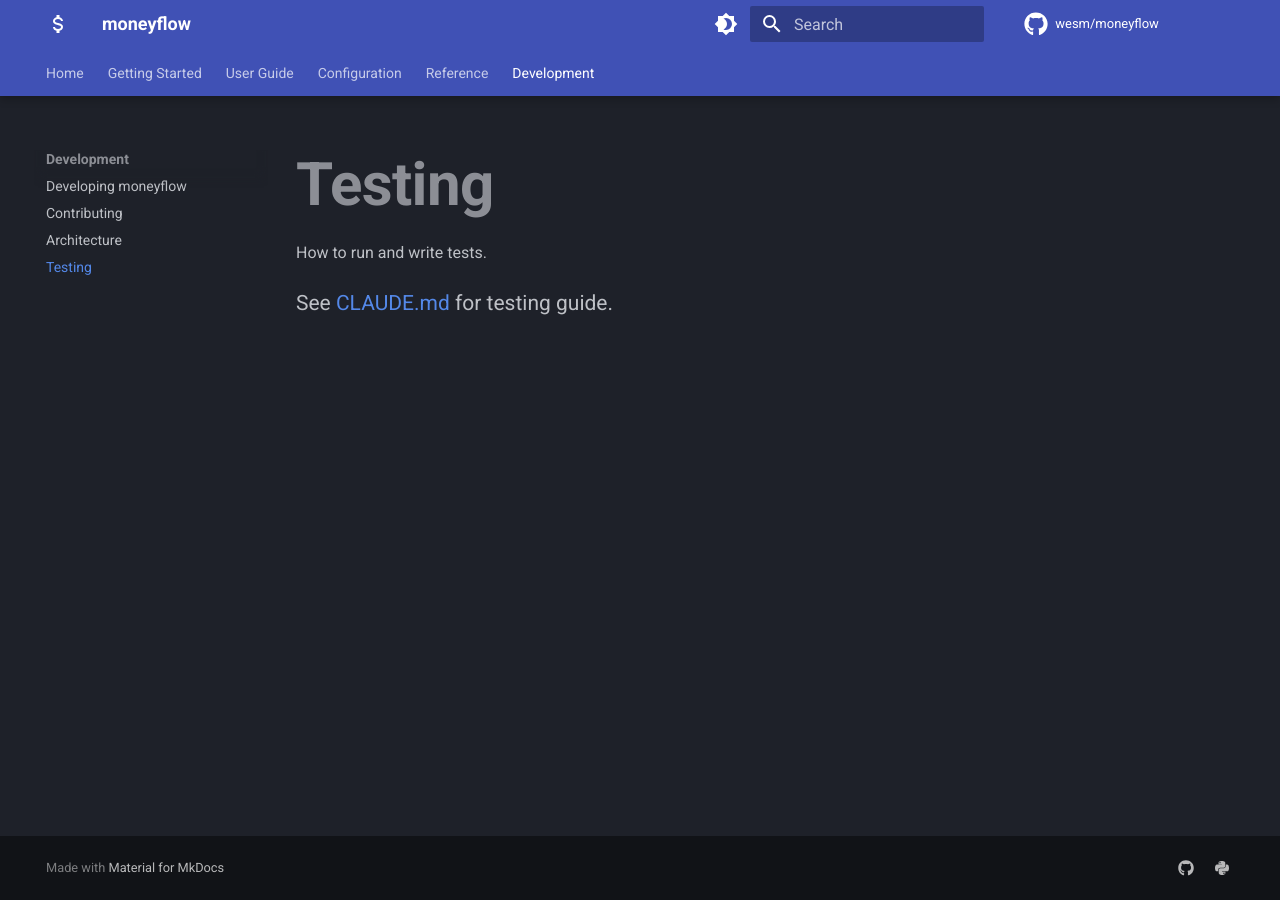
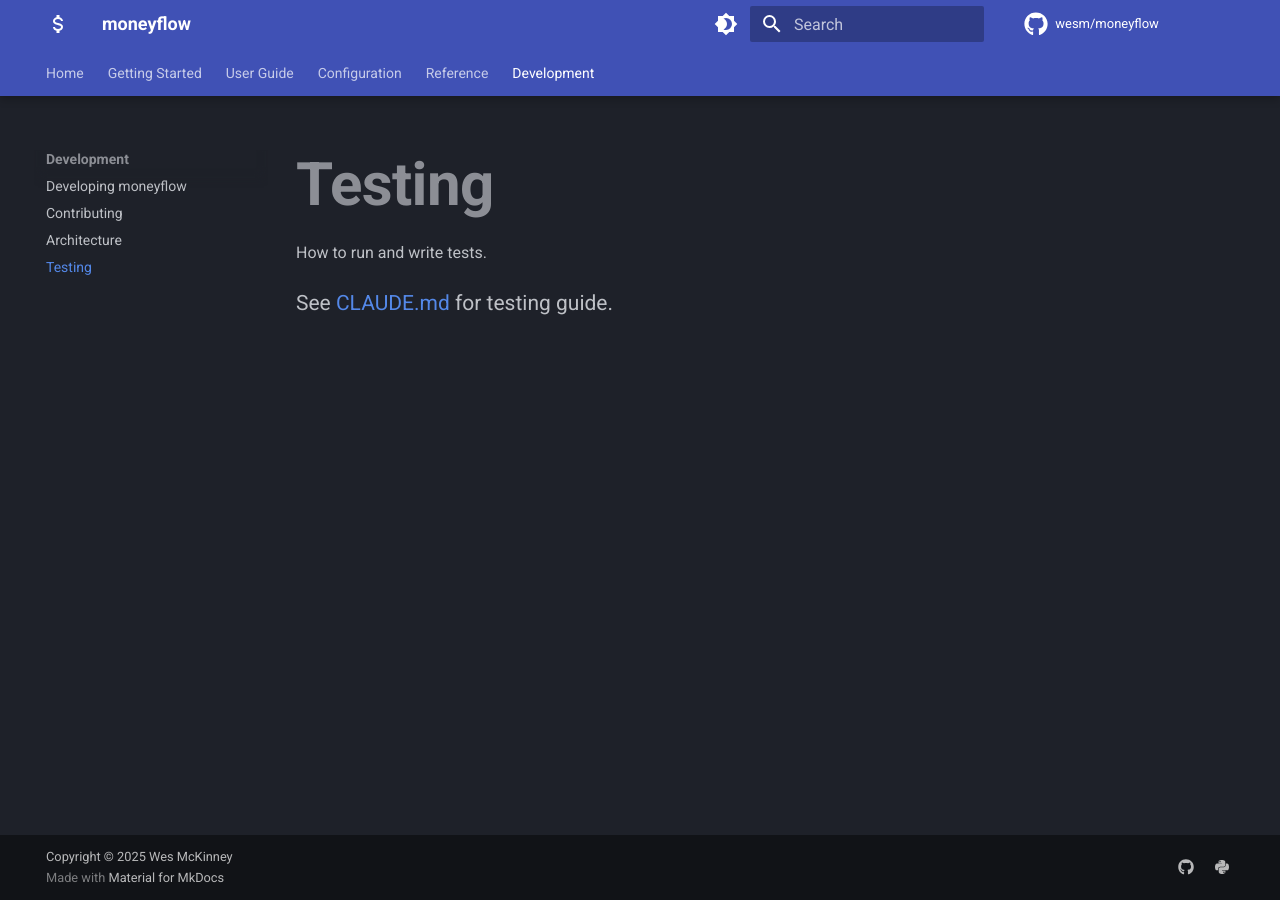
Before and after one commit to LeonB28/moneyflow, an MkDocs documentation site: the page built from docs/development/testing.md, in a window 1280 px wide. Built offline with MkDocs 1.6.1 and Material for MkDocs 9.7.7, drawn with Linux system fonts in a browser that asks for light colours; comment, search, counter and statistics services are not loaded.

Commit message:
docs: Add copyright footer and version display to documentation
**Copyright:**
- Added "Copyright © 2025 Wes McKinney" to mkdocs.yml
- Material theme will display this in the footer of all documentation pages

**Version Display:**
- Added version: "0.3.2" to extra section in mkdocs.yml
- Material theme displays version in the documentation UI
- Version can be referenced in markdown with {{ version }} if needed

**bump-version.sh Update:**
- Now updates mkdocs.yml version when bumping
- Keeps documentation version in sync with package version
- Stages mkdocs.yml in the version bump commit

This ensures:
- All documentation pages show copyright in footer
- Documentation version stays synchronized with package version
- Version information is available for display in docs

🤖 Generated with [Claude Code](https://claude.com/claude-code)

Co-Authored-By: Claude <noreply@anthropic.com>

```diff
--- a/mkdocs.yml
+++ b/mkdocs.yml
@@ -5,6 +5,7 @@ site_description: Track your moneyflow - A powerful terminal UI for personal fin
 repo_url: https://github.com/wesm/moneyflow
 repo_name: wesm/moneyflow
 edit_uri: edit/main/docs/
+copyright: Copyright &copy; 2025 Wes McKinney
 
 theme:
   name: material
@@ -58,6 +59,7 @@ extra_javascript:
   - javascripts/lightbox.js
 
 extra:
+  version: "0.3.2"
   social:
     - icon: fontawesome/brands/github
       link: https://github.com/wesm/moneyflow
```
Also changed, not shown: 1 other file.
